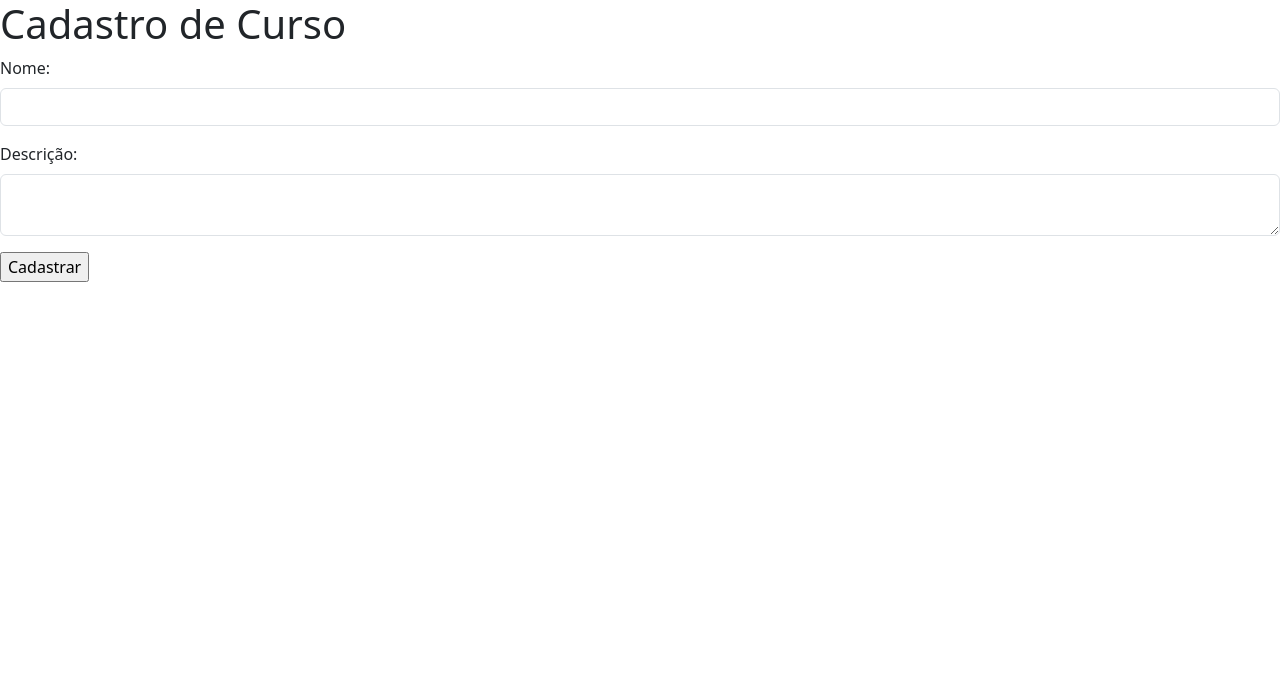
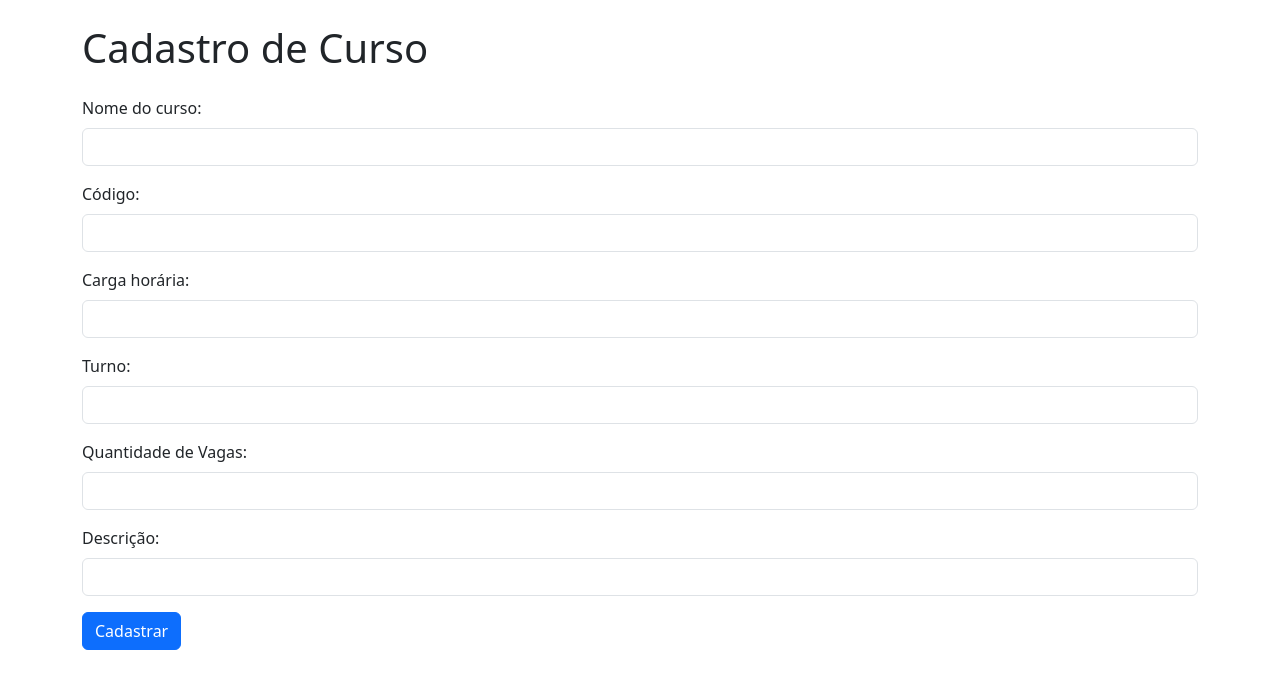
Before and after one commit to LuizTresoldi/Cadastro-Estudante, a PHP site: page /telaCadastroCurso.php in a window 1280 px wide. Shown: the top 689 px of the page. Run offline with PHP 8.4, Linux system fonts and the light colour scheme.

Commit message:
feat: adiciona campos e Bootstrap no cadastro de curso

```diff
--- a/telaCadastroCurso.php
+++ b/telaCadastroCurso.php
@@ -1,3 +1,4 @@
+<!DOCTYPE html>
 <html>
     <head>
         <title>Cadastro de Curso</title>
@@ -6,19 +7,41 @@
 	    <script src="https://cdn.jsdelivr.net/npm/bootstrap@5.3.8/dist/js/bootstrap.bundle.min.js" integrity="sha384-FKyoEForCGlyvwx9Hj09JcYn3nv7wiPVlz7YYwJrWVcXK/BmnVDxM+D2scQbITxI" crossorigin="anonymous"></script>
     </head>
     <body>
-        <h1>Cadastro de Curso</h1>
+        <div class="container my-4">
+            <h1 class="mb-4">Cadastro de Curso</h1>
             <form action="processaCadastroCurso.php" method="post">
                 <div class="mb-3">
-                <label for="nomeCurso" class="form-label">Nome:</label>
+                    <label for="nomeCurso" class="form-label">Nome do curso:</label>
                     <input type="text" id="nomeCurso" name="nome" class="form-control" required>
                 </div>
 
                 <div class="mb-3">
-                <label for="descricao" class="form-label">Descrição:</label>
-                <textarea id="descricao" name="descricao" class="form-control" required></textarea>
+                    <label for="codigo" class="form-label">Código:</label>
+                    <input type="text" id="codigo" name="codigo" class="form-control" required>
                 </div>
 
-            <input type="submit" value="Cadastrar">
+                <div class="mb-3">
+                    <label for="cargaHoraria" class="form-label">Carga horária:</label>
+                    <input type="text" id="cargaHoraria" name="cargaHoraria" class="form-control" required>
+                </div>
+
+                <div class="mb-3">
+                    <label for="turno" class="form-label">Turno:</label>
+                    <input type="text" id="turno" name="turno" class="form-control" required>
+                </div>
+
+                <div class="mb-3">
+                    <label for="qtdVagas" class="form-label">Quantidade de Vagas:</label>
+                    <input type="text" id="qtdVagas" name="qtdVagas" class="form-control" required>
+                </div>
+
+                <div class="mb-3">
+                    <label for="descricao" class="form-label">Descrição:</label>
+                    <input type="text" id="descricao" name="descricao" class="form-control" required>
+                </div>
+
+                <input type="submit" value="Cadastrar" class="btn btn-primary">
             </form>
+        </div>
     </body>
 </html>
```
Lines whose indentation alone changed are shown as unchanged.
